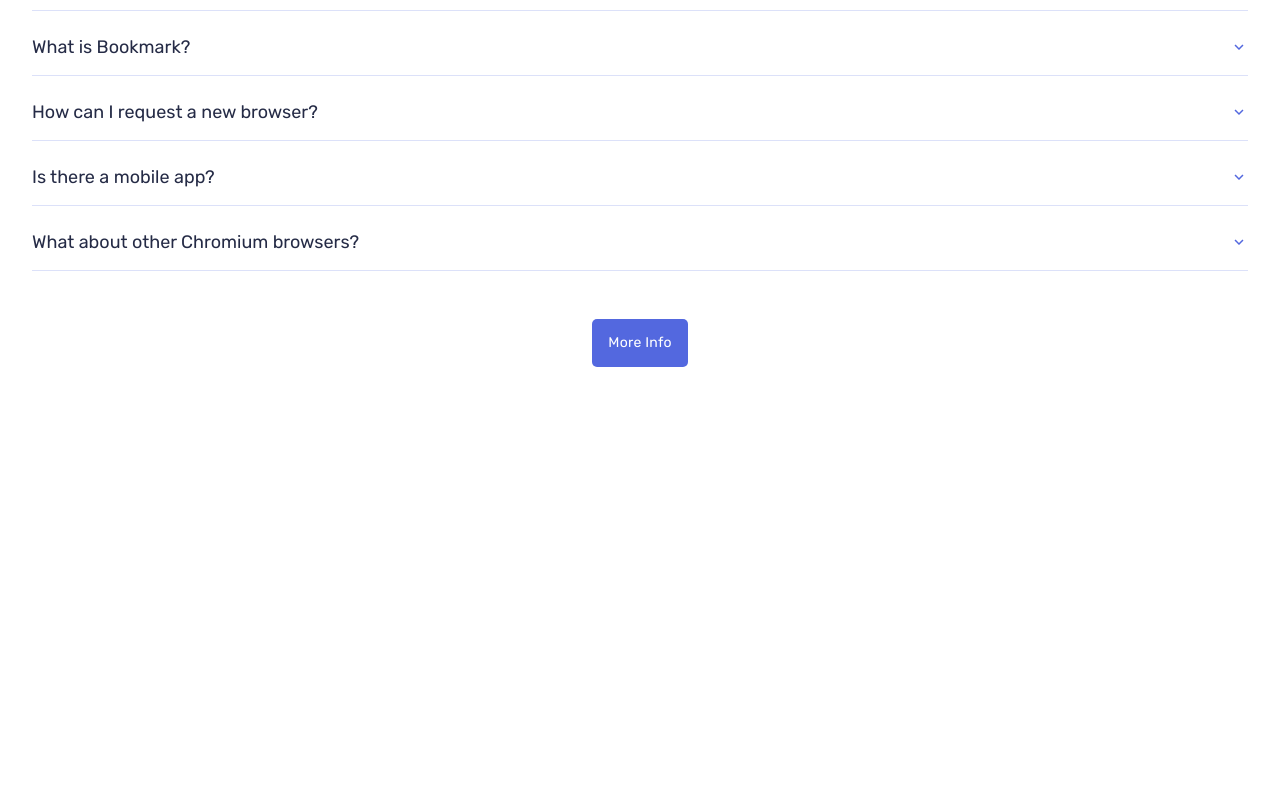
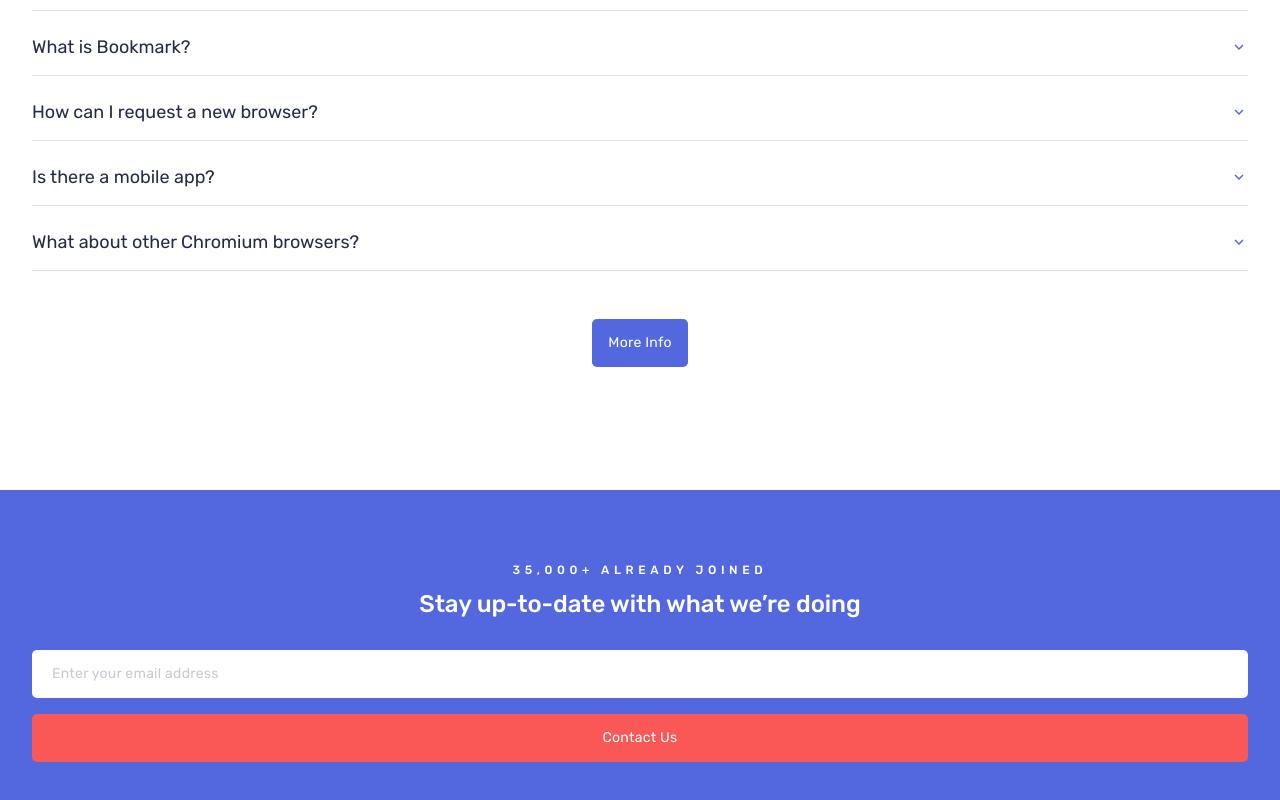
Before and after one commit to sophia-see/bookmark-react-vite, a React (Vite) app: page / in a window 1280 px wide. Shown: the part 4461-5261 px from the top of the page. Before the commit the page ends 4828 px from the top, so only its background shows below. Built offline with nearby package versions, Linux system fonts and the light colour scheme.

Commit message:
finished subscription section

```diff
--- a/src/App.scss
+++ b/src/App.scss
@@ -7,6 +7,7 @@ $soft-red: hsl(0, 94%, 66%);
 $light-gray: hsl(0, 0%, 97%);
 $grayish-blue:hsl(229, 8%, 60%);
 $very-dark-blue:hsl(229, 31%, 21%);
+$very-dark-blue-gray:hsla(229, 31%, 21%, 0.2501);
 $red: hsl(0, 94%, 66%);
 $white: hsl(0, 0%, 100%);
 $black: hsl(0, 0%, 0%);
@@ -108,6 +109,46 @@ html, body, #root {
     flex-direction: column;
 }
 
+.subscription__container {
+    display: flex;
+    flex-direction: column;
+    background-color: $soft-blue;
+    margin-top: 123px;
+    padding: 60px 32px;
+}
+
+.subscription__header {
+    display: flex;
+    flex-direction: column;
+    align-items: center;
+}
+
+.subscription__form {
+    width: 100%;
+    display: flex;
+    flex-direction: column;
+    gap: 16px;
+    margin-top: 32px;
+}
+
+.subscription__email {
+    border-radius: 5px;
+    padding: 10px 20px;
+    border: none;
+    font-size: 14px;
+    line-height: 28px;
+    letter-spacing: 0.25px;
+}
+
+::placeholder {
+    color: $very-dark-blue-gray;
+    opacity: 1; /* Firefox */
+}
+
+::-ms-input-placeholder { /* Edge 12 -18 */
+    color: $very-dark-blue-gray;
+}
+
 // REUSABLE CLASSES
 .flex {
     display: flex;
@@ -115,7 +156,7 @@ html, body, #root {
     justify-content: space-between;
 }
 
-.full-img {
+.full-width {
     width: 100%;
     height: fit-content;
 }
@@ -149,6 +190,20 @@ html, body, #root {
     line-height: 32px;
 }
 
+.heading-5 {
+    font-weight: $medium;
+    font-size: 12px;
+    line-height: 40px;
+    letter-spacing: 4.62px;
+}
+
+.heading-6 {
+    font-weight: $medium;
+    font-size: 24px;
+    line-height: 28px;
+    letter-spacing: -0.08px;
+}
+
 .subheading-1 {
     font-weight: $regular;
     font-size: 15px;
@@ -174,6 +229,14 @@ html, body, #root {
     letter-spacing: 0.14px;
 }
 
+.text-white {
+    color: $white;
+}
+
+.text-center {
+    text-align: center;
+}
+
 .btn {
     padding: 10px 16px;
     border: none;
@@ -191,6 +254,11 @@ html, body, #root {
 .secondary-btn {
     background-color: $light-gray;
     color: $very-dark-blue;
+}
+
+.tertiary-btn {
+    background-color: $red;
+    color: $white;
 }
 
 .self-center {
--- a/src/App.tsx
+++ b/src/App.tsx
@@ -4,6 +4,7 @@ import FAQs from './components/FAQs/FAQs'
 import Features from './components/Features/Features'
 import Header from './components/Header'
 import Hero from './components/Hero'
+import Subscription from './components/Subscription/Subscription'
 
 function App() {
   return (
@@ -13,6 +14,7 @@ function App() {
       <Features />
       <Extensions />
       <FAQs />
+      <Subscription />
     </>
   )
 }
--- a/src/components/Features/FeatureDetails.tsx
+++ b/src/components/Features/FeatureDetails.tsx
@@ -8,7 +8,7 @@ export default function FeatureDetails ({selectedFeature}: FeatureDetailsProps)
     return (
         <div className="feature__details">
             <div className="feature__img_container img-container">
-                <img src={selectedFeature.image} alt="" className="full-img" />
+                <img src={selectedFeature.image} alt="" className="full-width" />
                 <div className="img-shadow-left"></div>
             </div>
             <div className="content">
--- a/src/components/Hero.tsx
+++ b/src/components/Hero.tsx
@@ -2,7 +2,7 @@ export default function Hero () {
     return (
         <section className="hero__container">
             <div className="hero__img_container img-container">
-                <img className="full-img" src="images/illustration-hero.svg" alt="tablet with bookmark list" />
+                <img className="full-width" src="images/illustration-hero.svg" alt="tablet with bookmark list" />
                 <div className="img-shadow-right"></div>
             </div>
             <div className="content">
--- /dev/null
+++ b/src/components/Subscription/Subscription.tsx
@@ -0,0 +1,11 @@
+import SubscriptionForm from "./SubscriptionForm";
+import SubscriptionHeader from "./SubscriptionHeader";
+
+export default function Subscription () {
+    return (
+        <div className="subscription__container">
+            <SubscriptionHeader />
+            <SubscriptionForm />
+        </div>
+    )
+}
--- /dev/null
+++ b/src/components/Subscription/SubscriptionForm.tsx
@@ -0,0 +1,10 @@
+export default function SubscriptionForm () {
+    return (
+        <div className="subscription__form">
+            <input type="text" className="subscription__email" placeholder="Enter your email address"/>
+            <button className="btn tertiary-btn full-width">
+                Contact Us
+            </button>
+        </div>
+    )
+}
--- /dev/null
+++ b/src/components/Subscription/SubscriptionHeader.tsx
@@ -0,0 +1,12 @@
+export default function SubscriptionHeader () {
+    return (
+        <div className="subscription__header">
+            <div className="heading-5 text-white">
+                35,000+ ALREADY JOINED
+            </div>
+            <div className="heading-6 text-white text-center">
+                Stay up-to-date with what we’re doing
+            </div>
+        </div>
+    )
+}
```
